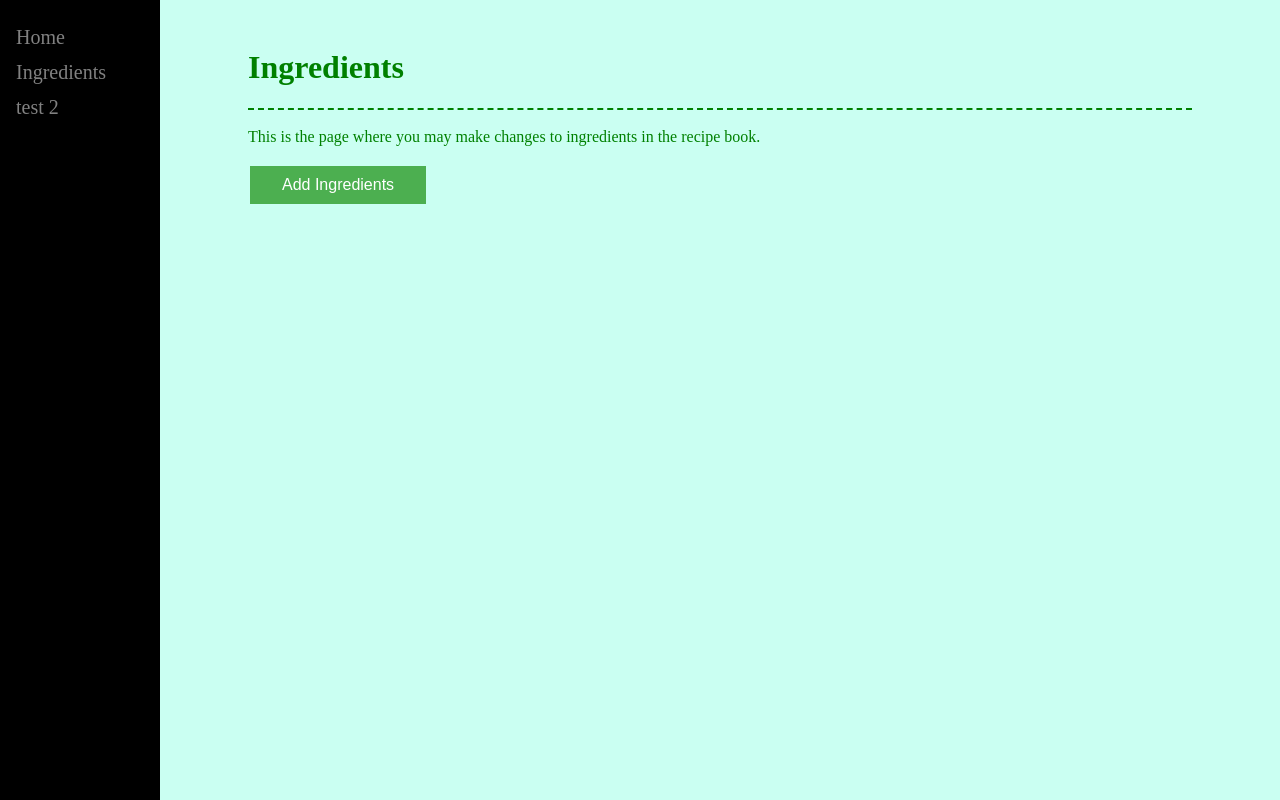
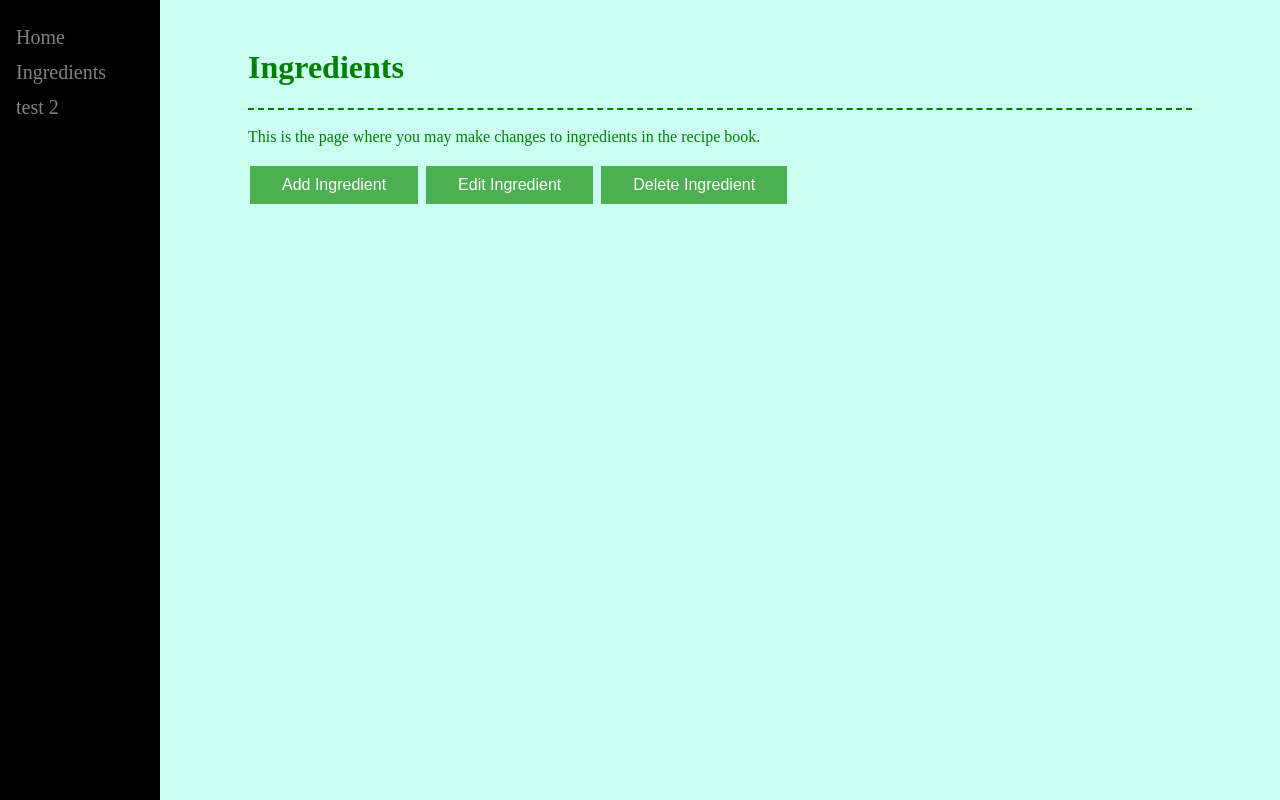
Before and after one commit to sp1222/RecipeBook, a Flask app: page /ingredients in a window 1280 px wide. Run offline with Flask 2, Linux system fonts and the light colour scheme.

Commit message:
add buttons to ingredients

```diff
--- a/templates/ingredients/ingredients.html
+++ b/templates/ingredients/ingredients.html
@@ -5,7 +5,9 @@
 {% block options %}
 <!-- options block is where buttons will go, linking to other endpoints -->
 <!-- i.e. Add Ingredient button will link to /ingredients/add-ingredient -->
-<button class="button">Add Ingredients</button>
+<button class="button">Add Ingredient</button>
+<button class="button">Edit Ingredient</button>
+<button class="button">Delete Ingredient</button>
 {% endblock %}
 {% block content %}
 <!-- content block is where we display remaining page content, such as lists and forms -->
```
